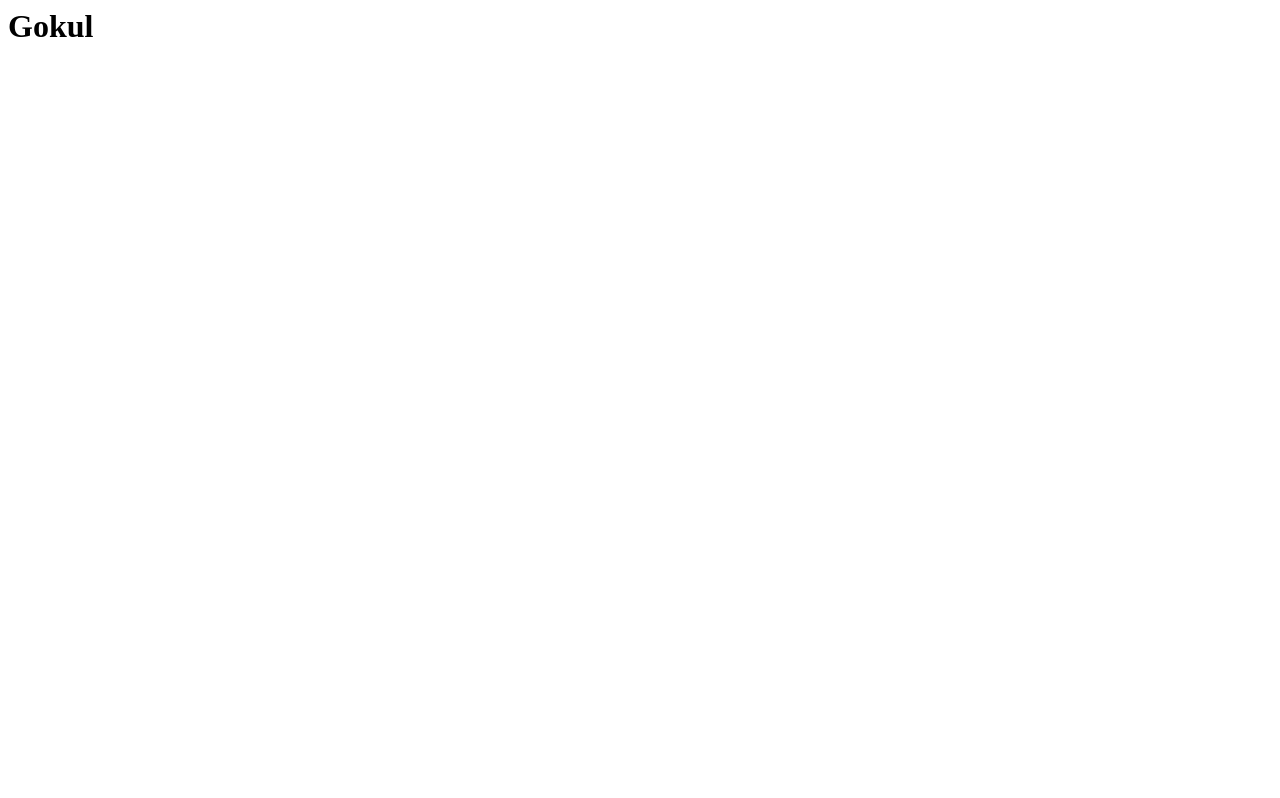
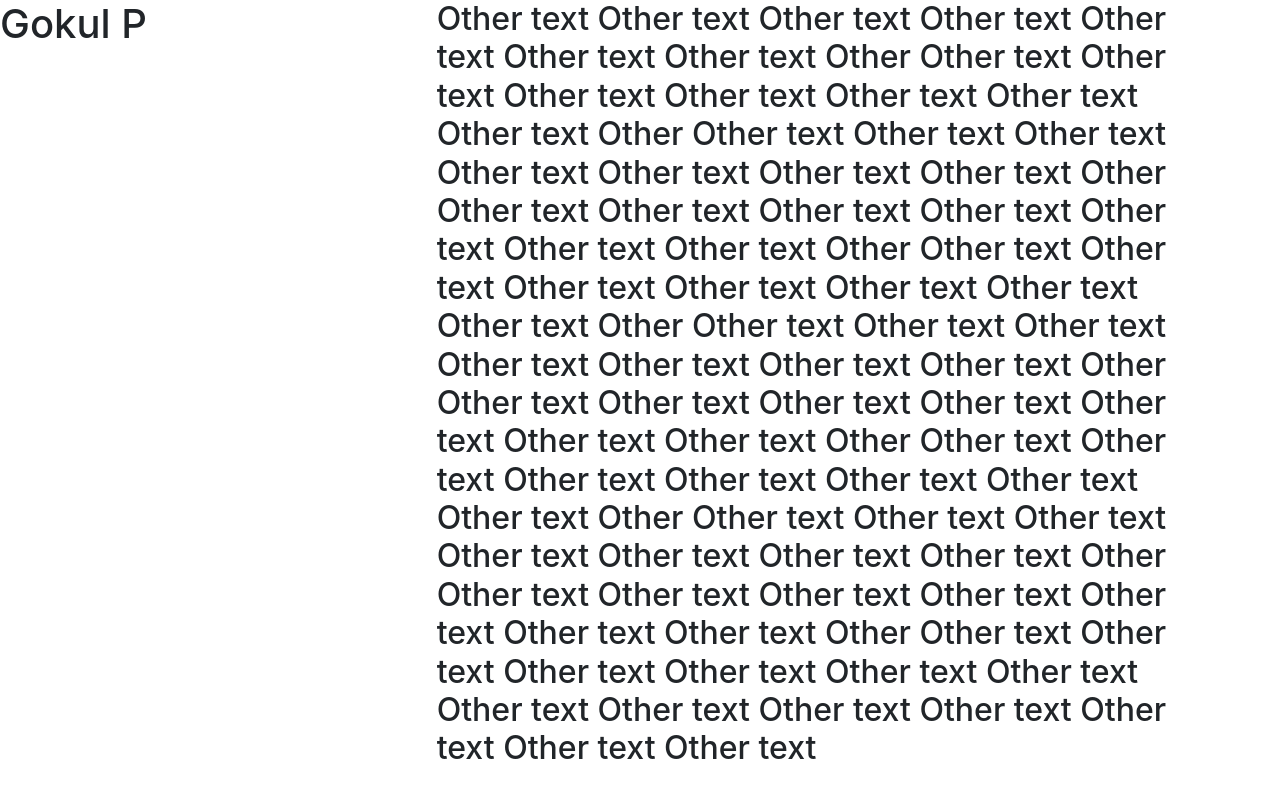
Before and after one commit to gklsan/portfolio-react, a React app: page / in a window 1280 px wide. Built offline with nearby package versions, Linux system fonts and the light colour scheme.

Commit message:
basic page template added with sidebar

```diff
--- a/index.html
+++ b/index.html
@@ -1,6 +1,11 @@
 <html>
     <head>
         <title>Gokul</title>
+        <meta name="viewport" content="width=device-width, initial-scale=1, maximum-scale=1.0, user-scalable=no"/>
+        <meta name="HandheldFriendly" content="True"/>
+        <meta name="MobileOptimized" content="320"/>
+        <meta http-equiv="cleartype" content="on"/>
+        <meta http-equiv="content-type" content="text/html; charset=UTF-8"/>
     </head>
     <body>
         <div id="root"></div>
--- /dev/null
+++ b/src/SideBar.js
@@ -0,0 +1,13 @@
+import React from "react";
+
+const SideBar = () => {
+  return(
+    <div className="col-md-4">
+      <div>
+        <h1>Gokul P</h1>
+      </div>
+    </div>
+  )
+};
+
+export default SideBar;
--- a/src/index.js
+++ b/src/index.js
@@ -1,7 +1,29 @@
 import React from "react";
 import { render } from "react-dom";
+import 'bootstrap/dist/css/bootstrap.min.css';
+import SideBar from "./SideBar";
+
+const Page = () => (
+  <div className="row">
+    <SideBar/>
+    <h2 className="col-md-7">
+      Other text Other text Other text Other text Other text Other text Other text Other
+      Other text Other text Other text Other text Other text Other text Other text Other
+      Other text Other text Other text Other text Other text Other text Other text Other
+      Other text Other text Other text Other text Other text Other text Other text Other
+      Other text Other text Other text Other text Other text Other text Other text Other
+      Other text Other text Other text Other text Other text Other text Other text Other
+      Other text Other text Other text Other text Other text Other text Other text Other
+      Other text Other text Other text Other text Other text Other text Other text Other
+      Other text Other text Other text Other text Other text Other text Other text Other
+      Other text Other text Other text Other text Other text Other text Other text Other
+      Other text Other text Other text Other text Other text Other text Other text Other
+      text Other text Other text Other text Other text Other text
+    </h2>
+  </div>
+);
 
 render(
-  <h1>Gokul</h1>,
+  <Page />,
   document.getElementById('root')
 );
```
